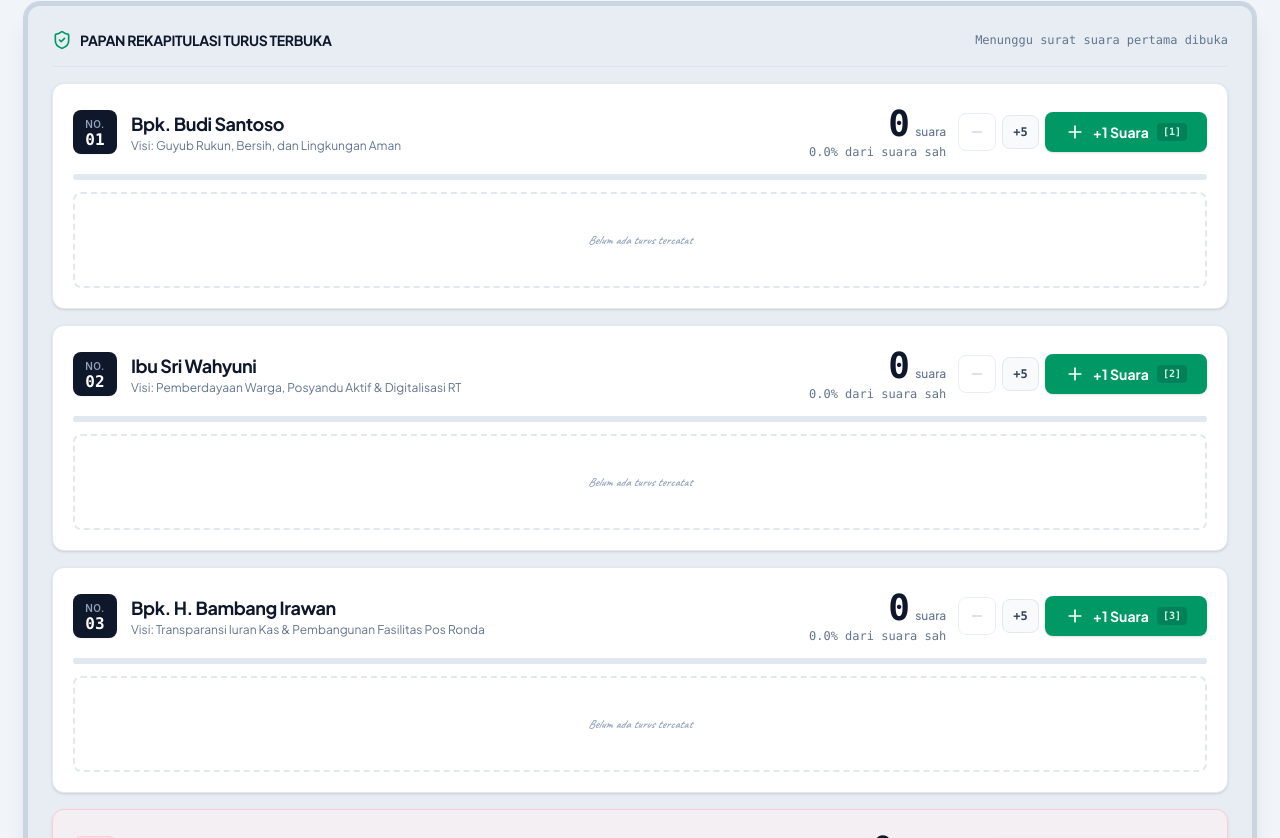
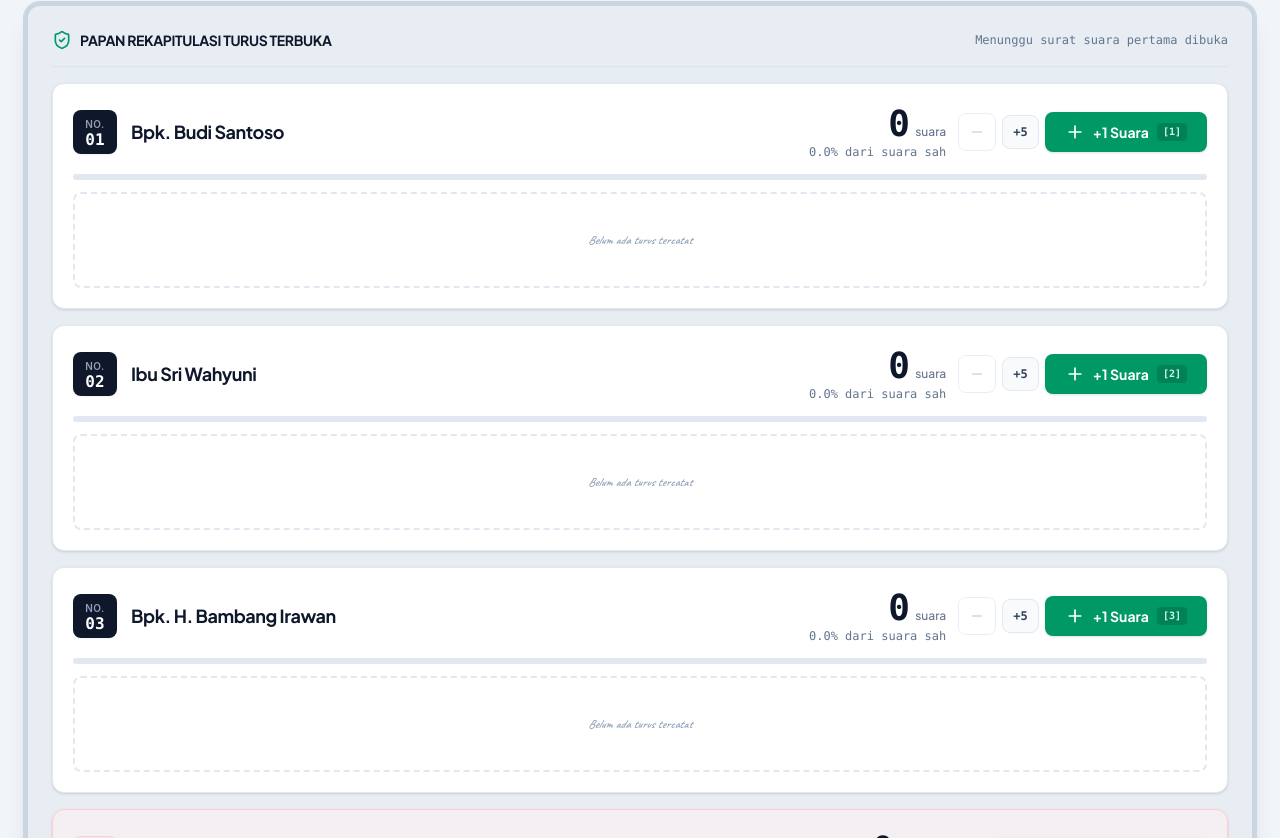
Before and after one commit to graphilitos/turus, a React (Vite) app: page / in a window 1280 px wide. Shown: the part 333-1171 px from the top of the page. Built offline with nearby package versions, Linux system fonts and the light colour scheme.

Commit message:
remove: hapus visi/slogan calon dari tampilan dan form

```diff
--- a/src/App.tsx
+++ b/src/App.tsx
@@ -50,7 +50,7 @@ const DEFAULT_CANDIDATES: Candidate[] = [
     id: 'cand-01',
     number: '01',
     name: 'Bpk. Budi Santoso',
-    tagline: 'Visi: Guyub Rukun, Bersih, dan Lingkungan Aman',
+    tagline: '',
     avatarUrl: '',
     colorScheme: 'blue',
   },
@@ -58,7 +58,7 @@ const DEFAULT_CANDIDATES: Candidate[] = [
     id: 'cand-02',
     number: '02',
     name: 'Ibu Sri Wahyuni',
-    tagline: 'Visi: Pemberdayaan Warga, Posyandu Aktif & Digitalisasi RT',
+    tagline: '',
     avatarUrl: '',
     colorScheme: 'emerald',
   },
@@ -66,7 +66,7 @@ const DEFAULT_CANDIDATES: Candidate[] = [
     id: 'cand-03',
     number: '03',
     name: 'Bpk. H. Bambang Irawan',
-    tagline: 'Visi: Transparansi Iuran Kas & Pembangunan Fasilitas Pos Ronda',
+    tagline: '',
     avatarUrl: '',
     colorScheme: 'amber',
   },
--- a/src/components/CandidateRow.tsx
+++ b/src/components/CandidateRow.tsx
@@ -84,13 +84,7 @@ export const CandidateRow: React.FC<CandidateRowProps> = ({
                 </span>
               )}
             </div>
-            <p
-              className={`text-xs truncate ${
-                theme === 'chalkboard' ? 'text-slate-300' : 'text-slate-500'
-              }`}
-            >
-              {candidate.tagline || 'Calon Ketua RT'}
-            </p>
+
           </div>
         </div>
 
--- a/src/components/SettingsModal.tsx
+++ b/src/components/SettingsModal.tsx
@@ -46,7 +46,7 @@ export const SettingsModal: React.FC<SettingsModalProps> = ({
       id: `cand-${Date.now()}`,
       number: nextNum,
       name: `Calon Baru ${nextNum}`,
-      tagline: 'Visi: Mewujudkan RT yang rukun dan transparan',
+      tagline: '',
       avatarUrl: '',
       colorScheme: 'indigo',
     };
@@ -372,7 +372,7 @@ export const SettingsModal: React.FC<SettingsModalProps> = ({
                       )}
                     </div>
 
-                    <div className="grid grid-cols-1 sm:grid-cols-12 gap-3">
+                    <div className="grid grid-cols-1 sm:grid-cols-7 gap-3">
                       <div className="sm:col-span-2">
                         <label className="block text-[11px] font-semibold text-slate-600 mb-1">
                           No. Urut
@@ -403,21 +403,7 @@ export const SettingsModal: React.FC<SettingsModalProps> = ({
                           className="w-full px-2.5 py-1.5 text-sm border rounded-lg border-slate-300"
                         />
                       </div>
-                      <div className="sm:col-span-5">
-                        <label className="block text-[11px] font-semibold text-slate-600 mb-1">
-                          Slogan / Visi Singkat
-                        </label>
-                        <input
-                          type="text"
-                          value={cand.tagline}
-                          onChange={(e) =>
-                            handleUpdateCandidate(cand.id, {
-                              tagline: e.target.value,
-                            })
-                          }
-                          className="w-full px-2.5 py-1.5 text-sm border rounded-lg border-slate-300"
-                        />
-                      </div>
+
                     </div>
                   </div>
                 ))}
```
